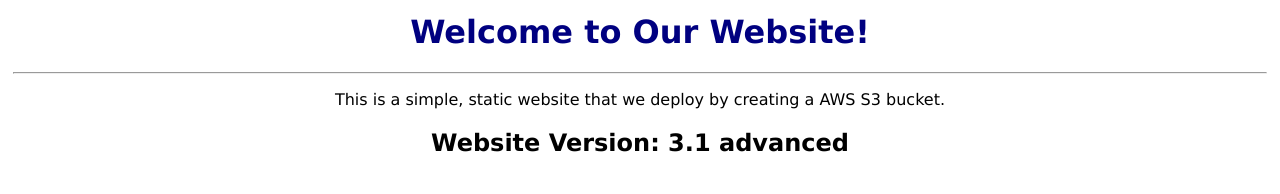
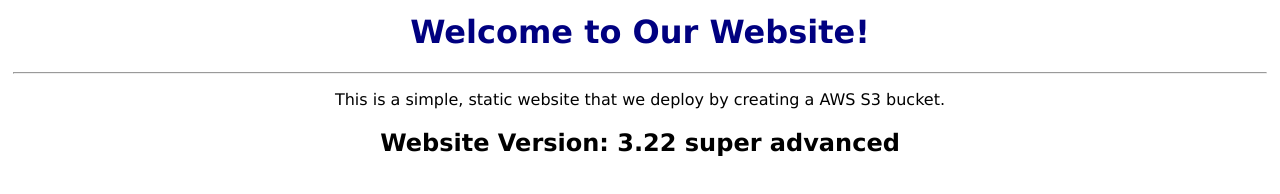
Before and after one commit to turwx/simplewebpage, a plain HTML site: page index.html in a window 1280 px wide. Drawn offline with Linux system fonts and the light colour scheme.

Commit message:
version 3.22 super advanced chasnges

```diff
--- a/index.html
+++ b/index.html
@@ -6,6 +6,6 @@
         <h1 style="color:navy">Welcome to Our Website!</h1>
         <hr>
         <p>This is a simple, static website that we deploy by creating a AWS S3 bucket.</p>
-        <h2>Website Version: 3.1 advanced</h2>
+        <h2>Website Version: 3.22 super advanced</h2>
     </body>
 </html>
```
